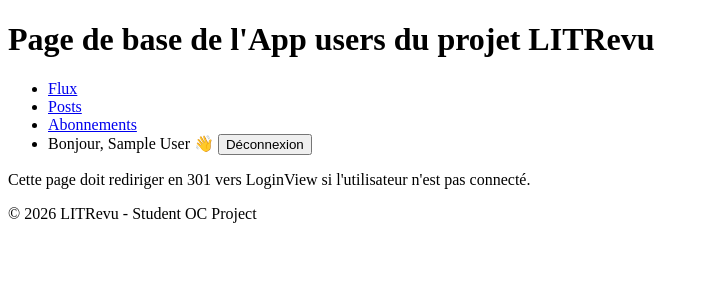
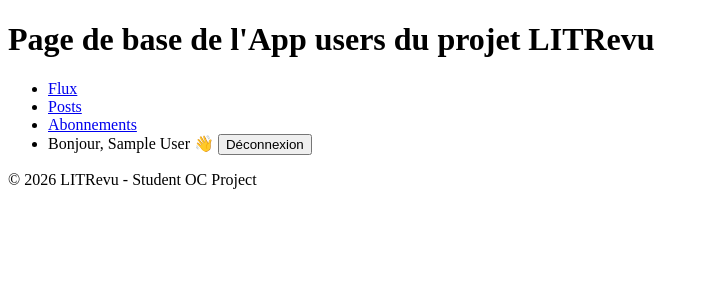
Before and after one commit to Nels-J/Projet9_LITRevu, a Django app: page /users/ in a window 1280 px wide. Shown: the top 300 px of the page, without its empty margins (0-709 px from the left). Run offline with Django 5.2, Linux system fonts and the light colour scheme; the visitor is signed in with stand-in values (Sample User, id 1).

Commit message:
refactor index template

```diff
--- a/users/templates/users/index.html
+++ b/users/templates/users/index.html
@@ -8,7 +8,3 @@
     {% endif %}
 
 {% endblock %}
-
-{% block content %}
-    <p>Cette page doit rediriger en 301 vers LoginView si l'utilisateur n'est pas connecté.</p>
-{% endblock %}
```
